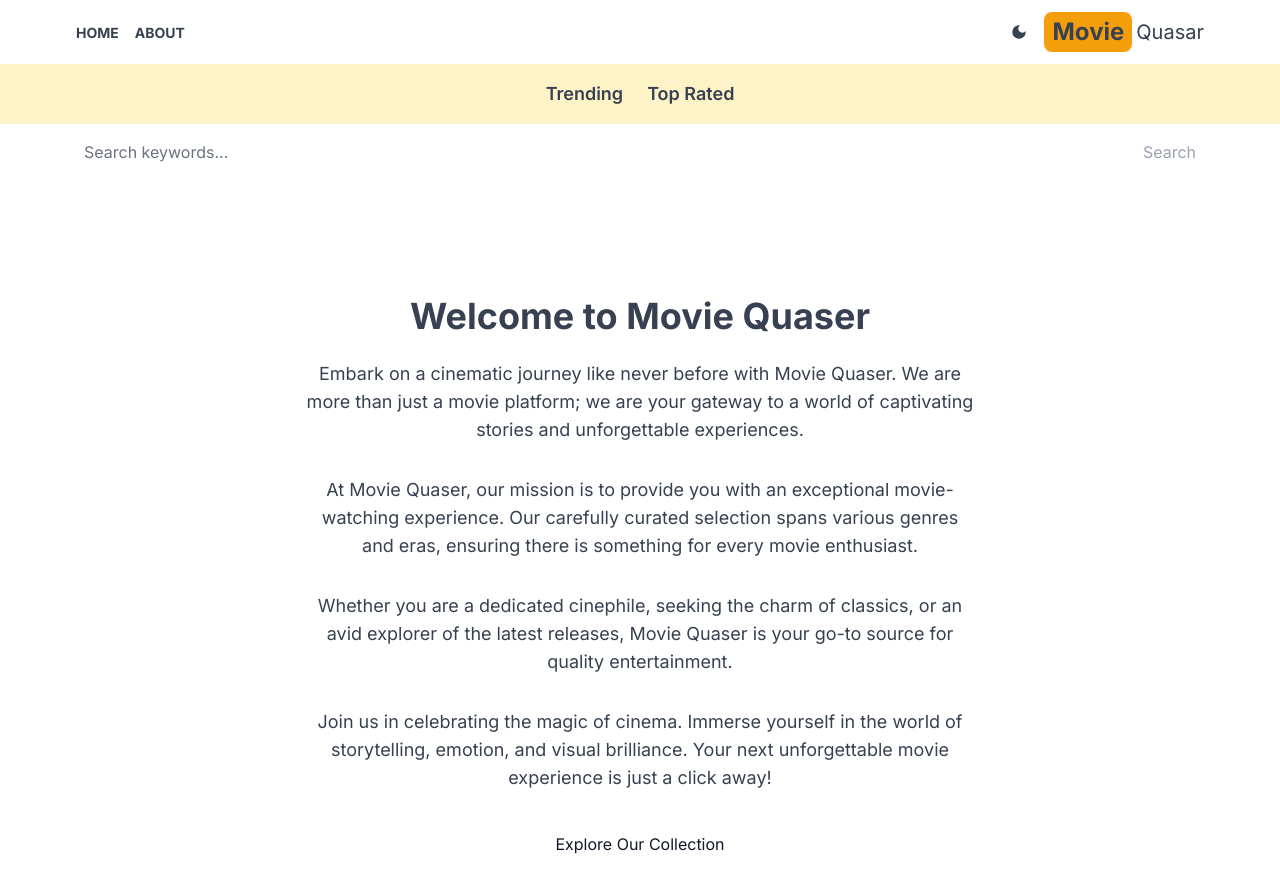
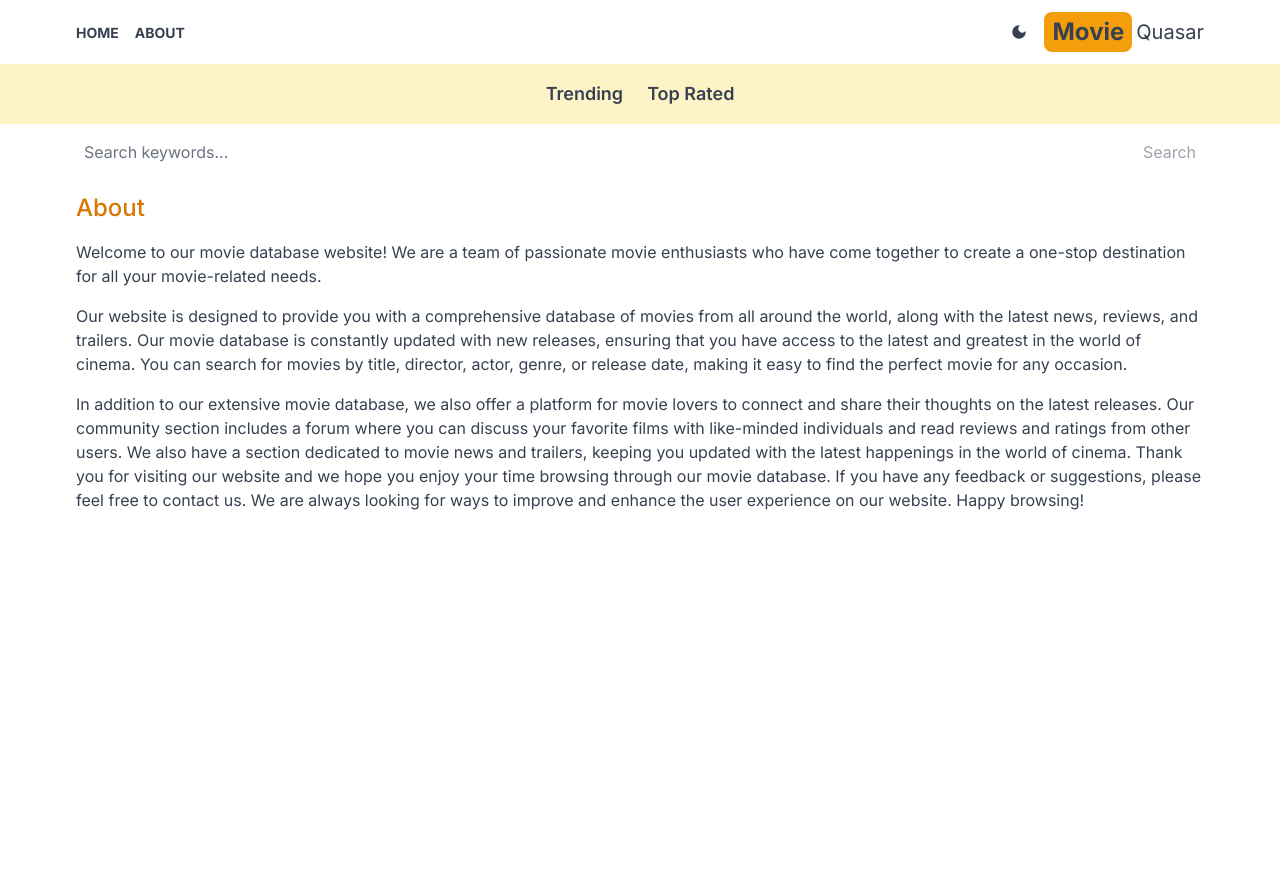
Before and after one commit to MostakemHossain/movie-Quaser-next, a Next.js app: page /about in a window 1280 px wide. Shown: the top 892 px of the page. After the commit the page ends 800 px from the top, so only its background shows below. Built offline with nearby package versions, Linux system fonts and the light colour scheme.

Commit message:
some modification

```diff
--- a/src/app/about/page.jsx
+++ b/src/app/about/page.jsx
@@ -1,31 +1,36 @@
-import Link from 'next/link';
+export default function About() {
+  return (
+    <div className='max-w-6xl mx-auto p-3 space-y-4'>
+      <h1 className='text-2xl font-medium text-amber-600'>About</h1>
+      <p>
+        Welcome to our movie database website! We are a team of passionate movie
+        enthusiasts who have come together to create a one-stop destination for
+        all your movie-related needs.
+      </p>
 
-// About component
-const About = () => {
-  return (
-    <div className="min-h-screen flex items-center justify-center   p-4">
-      <div className="max-w-2xl text-center">
-        <h1 className="text-4xl font-bold mb-6">Welcome to Movie Quaser</h1>
-        <p className="text-lg mb-8">
-          Embark on a cinematic journey like never before with Movie Quaser. We are more than just a movie platform; we are your gateway to a world of captivating stories and unforgettable experiences.
-        </p>
-        <p className="text-lg mb-8">
-          At Movie Quaser, our mission is to provide you with an exceptional movie-watching experience. Our carefully curated selection spans various genres and eras, ensuring there is something for every movie enthusiast.
-        </p>
-        <p className="text-lg mb-8">
-          Whether you are a dedicated cinephile, seeking the charm of classics, or an avid explorer of the latest releases, Movie Quaser is your go-to source for quality entertainment.
-        </p>
-        <p className="text-lg mb-8">
-          Join us in celebrating the magic of cinema. Immerse yourself in the world of storytelling, emotion, and visual brilliance. Your next unforgettable movie experience is just a click away!
-        </p>
-        <Link href="/" passHref>
-          <p className="bg-white text-gray-900 py-2 px-4 rounded-full inline-block transition duration-300 hover:bg-gray-300">
-            Explore Our Collection
-          </p>
-        </Link>
-      </div>
+      <p>
+        Our website is designed to provide you with a comprehensive database of
+        movies from all around the world, along with the latest news, reviews,
+        and trailers. Our movie database is constantly updated with new
+        releases, ensuring that you have access to the latest and greatest in
+        the world of cinema. You can search for movies by title, director,
+        actor, genre, or release date, making it easy to find the perfect movie
+        for any occasion.
+      </p>
+
+      <p>
+        In addition to our extensive movie database, we also offer a platform
+        for movie lovers to connect and share their thoughts on the latest
+        releases. Our community section includes a forum where you can discuss
+        your favorite films with like-minded individuals and read reviews and
+        ratings from other users. We also have a section dedicated to movie news
+        and trailers, keeping you updated with the latest happenings in the
+        world of cinema. Thank you for visiting our website and we hope you
+        enjoy your time browsing through our movie database. If you have any
+        feedback or suggestions, please feel free to contact us. We are always
+        looking for ways to improve and enhance the user experience on our
+        website. Happy browsing!
+      </p>
     </div>
   );
-};
-
-export default About;
+}
```
